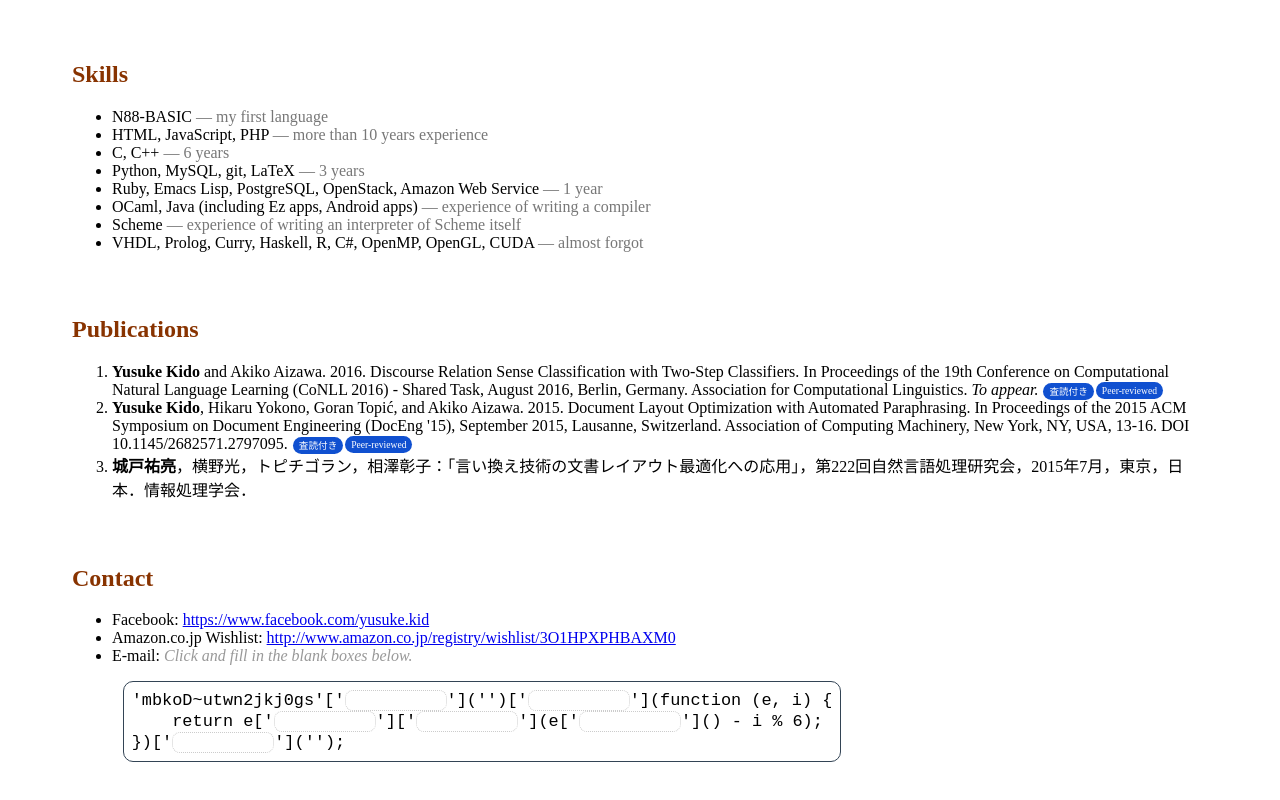
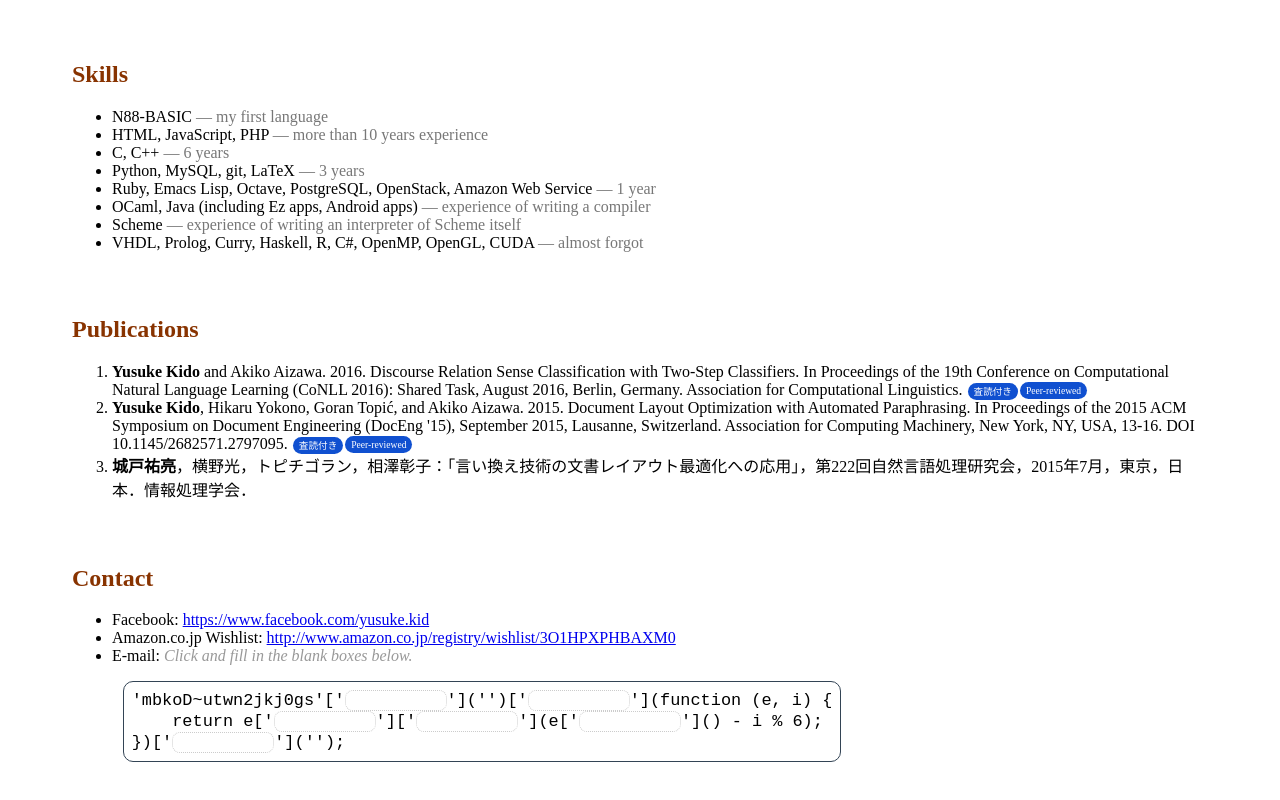
Before and after one commit to kissge/yusuk.eki.do, a plain HTML site: page index.html in a window 1280 px wide. Shown: the part 1406-2206 px from the top of the page. Drawn offline with nearby package versions, Linux system fonts and the light colour scheme.

Commit message:
Update profile

```diff
--- a/index.html
+++ b/index.html
@@ -119,7 +119,7 @@
                 <li>HTML, JavaScript, PHP<span class="desc"> — more than 10 years experience</span></li>
                 <li>C, C++<span class="desc"> — 6 years</span></li>
                 <li>Python, MySQL, git, LaTeX<span class="desc"> — 3 years</span></li>
-                <li>Ruby, Emacs Lisp, PostgreSQL, OpenStack, Amazon Web Service<span class="desc"> — 1 year</span></li>
+                <li>Ruby, Emacs Lisp, Octave, PostgreSQL, OpenStack, Amazon Web Service<span class="desc"> — 1 year</span></li>
                 <li>OCaml, Java (including Ez apps, Android apps)<span class="desc"> — experience of writing a compiler</span></li>
                 <li>Scheme<span class="desc"> — experience of writing an interpreter of Scheme itself</span></li>
                 <li>VHDL, Prolog, Curry, Haskell, R, C#, OpenMP, OpenGL, CUDA<span class="desc"> — almost forgot</span></li>
@@ -130,10 +130,10 @@
             <h2>Publications</h2>
             <ol>
                 <li>
-                    <strong>Yusuke Kido</strong> and Akiko Aizawa. 2016. Discourse Relation Sense Classification with Two-Step Classifiers. In Proceedings of the 19th Conference on Computational Natural Language Learning (CoNLL 2016) - Shared Task, August 2016, Berlin, Germany. Association for Computational Linguistics. <em>To appear.</em> <b>査読付き</b><b>Peer-reviewed</b>
+                    <strong>Yusuke Kido</strong> and Akiko Aizawa. 2016. Discourse Relation Sense Classification with Two-Step Classifiers. In Proceedings of the 19th Conference on Computational Natural Language Learning (CoNLL 2016): Shared Task, August 2016, Berlin, Germany. Association for Computational Linguistics. <b>査読付き</b><b>Peer-reviewed</b>
                 </li>
                 <li>
-                    <strong>Yusuke Kido</strong>, Hikaru Yokono, Goran Topić, and Akiko Aizawa. 2015. Document Layout Optimization with Automated Paraphrasing. In Proceedings of the 2015 ACM Symposium on Document Engineering (DocEng '15), September 2015, Lausanne, Switzerland. Association of Computing Machinery, New York, NY, USA, 13-16. DOI 10.1145/2682571.2797095. <b>査読付き</b><b>Peer-reviewed</b>
+                    <strong>Yusuke Kido</strong>, Hikaru Yokono, Goran Topić, and Akiko Aizawa. 2015. Document Layout Optimization with Automated Paraphrasing. In Proceedings of the 2015 ACM Symposium on Document Engineering (DocEng '15), September 2015, Lausanne, Switzerland. Association for Computing Machinery, New York, NY, USA, 13-16. DOI 10.1145/2682571.2797095. <b>査読付き</b><b>Peer-reviewed</b>
                 </li>
                 <li>
                     <strong>城戸祐亮</strong>，横野光，トピチゴラン，相澤彰子：「言い換え技術の文書レイアウト最適化への応用」，第222回自然言語処理研究会，2015年7月，東京，日本．情報処理学会．
```
